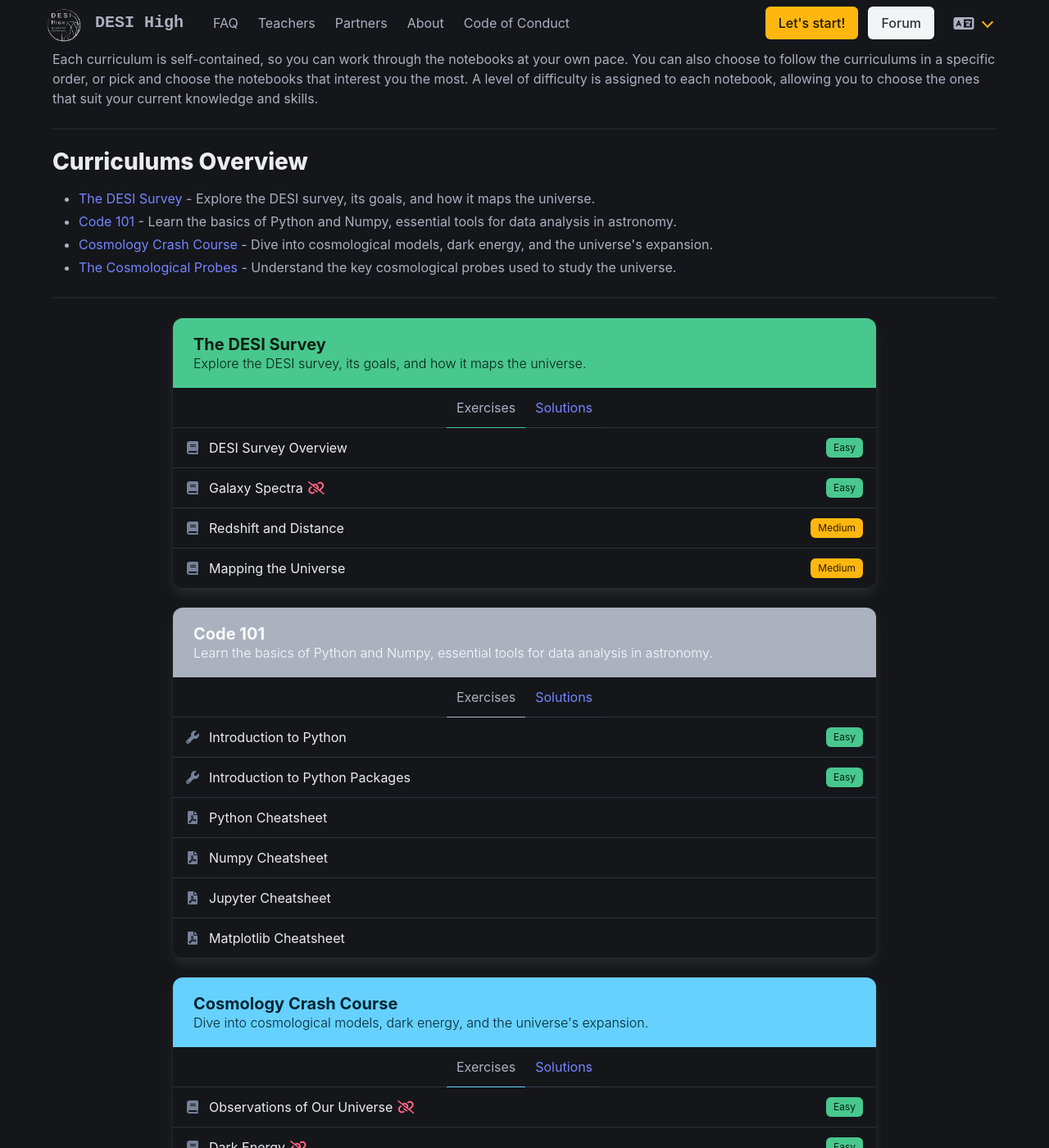
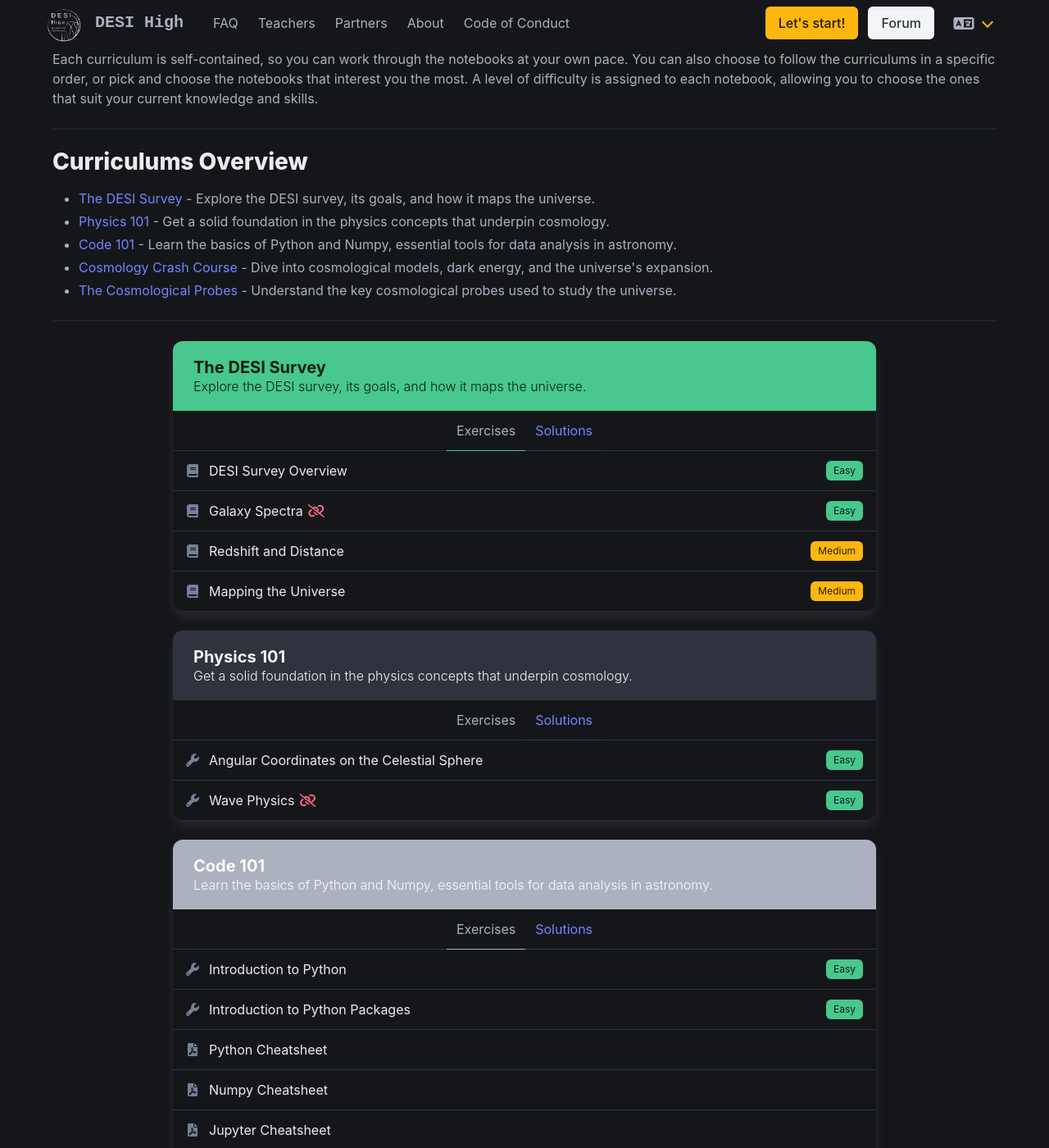
Before and after one commit to DESIHIGH/desihigh.github.io, a Jekyll site: the page built from curriculum.html, in a window 1280 px wide and 1400 px high, scrolled down 650 px. Shown: the whole window at 82% size. Built offline with Jekyll 4.4.1, drawn with Linux system fonts in a browser that asks for light colours.

Commit message:
Add Physics 101 curriculum with Angular Coordinates notebook and Wave Physics placeholder
Co-authored-by: Copilot <copilot@github.com>

```diff
--- a/_data/curriculums/curriculums.yml
+++ b/_data/curriculums/curriculums.yml
@@ -10,6 +10,17 @@
       level: Medium
     - tag: Mapping the Universe
       level: Medium
+
+- name: Physics 101
+  excerpt: "Get a solid foundation in the physics concepts that underpin cosmology."
+  color: "is-dark"
+  files:
+    - tag: Angular Coordinates on the Celestial Sphere
+      icon: fa-solid fa-wrench
+      level: Easy
+    - tag: Wave Physics
+      icon: fa-solid fa-wrench
+      level: Easy
 
 - name: Code 101
   excerpt: "Learn the basics of Python and Numpy, essential tools for data analysis in astronomy."
--- a/_data/curriculums/files.yaml
+++ b/_data/curriculums/files.yaml
@@ -37,6 +37,16 @@ Matplotlib Cheatsheet:
   fr:
     name: Cheatsheet Matplotlib
     url: https://docs.google.com/viewer?url=https://github.com/DESIHIGH/desihigh/raw/main/notebooks/French/cheatsheets/Matplotlib.pdf
+
+# Physics 101
+Angular Coordinates on the Celestial Sphere:
+  filename: AngularCoordinates.ipynb
+  en:
+    name: Angular Coordinates on the Celestial Sphere
+
+Wave Physics:
+  en:
+    name: Wave Physics
 
 # Introduction to DESI
 DESI Survey Overview:
```
